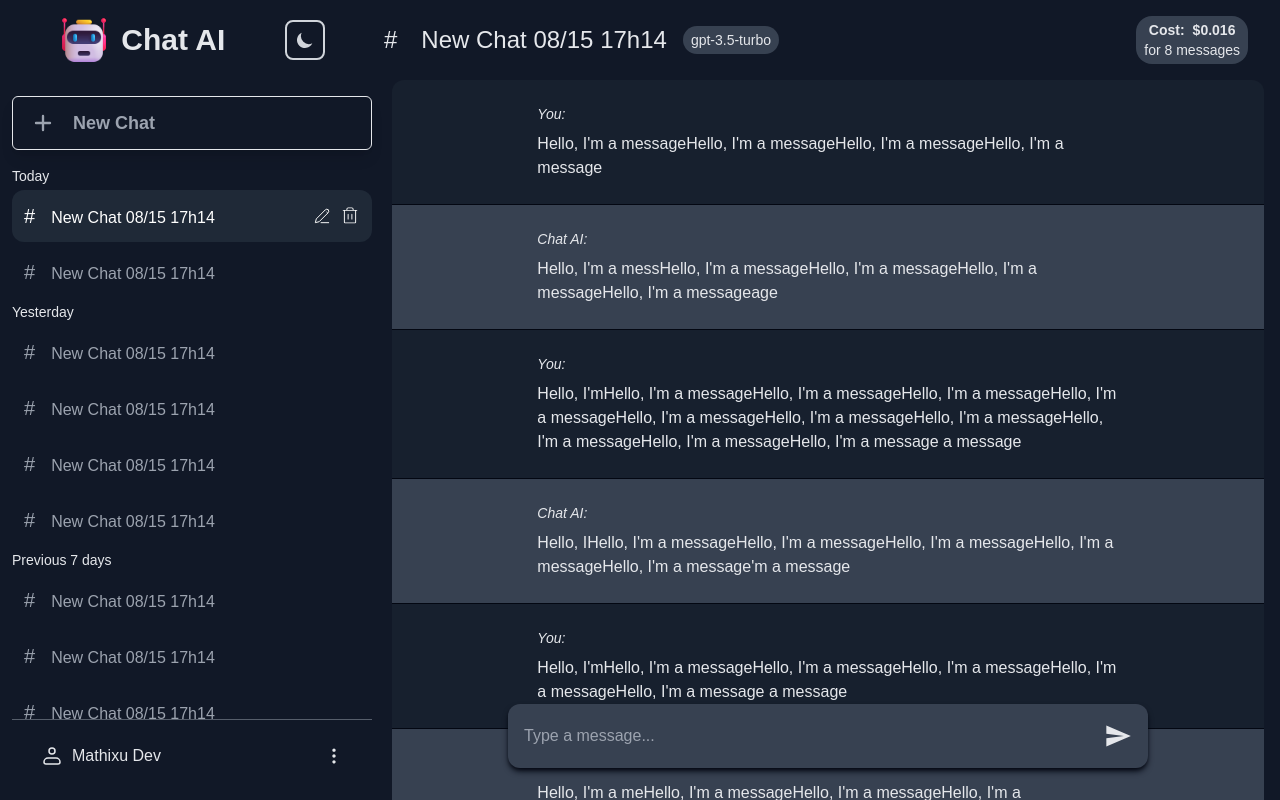
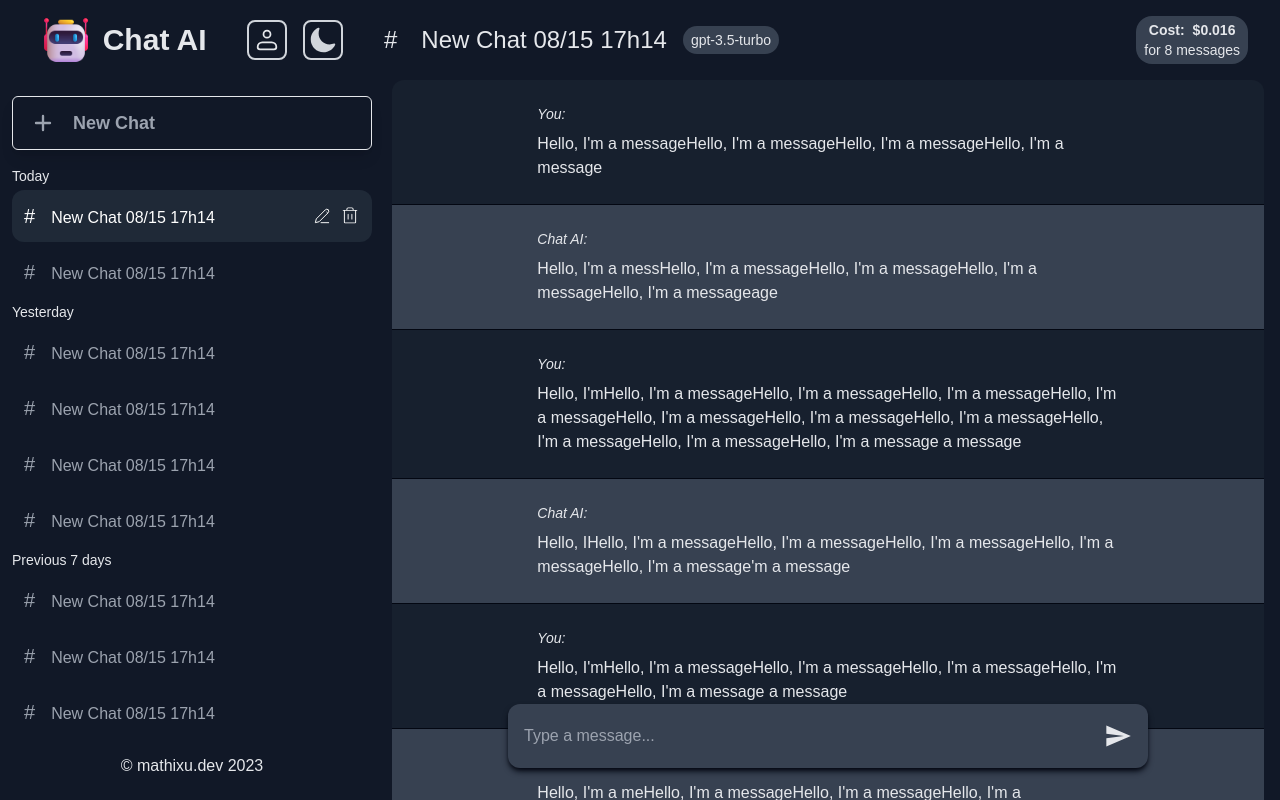
Before and after one commit to mathixu/ChatAI.Web, a Next.js app: page / in a window 1280 px wide. Built offline with nearby package versions, Linux system fonts and the light colour scheme.

Commit message:
fix overflow

```diff
--- /dev/null
+++ b/assets/icons/moonIcon.tsx
@@ -0,0 +1,7 @@
+export default function MoonIcon({size}: {size: number}) {
+    return (
+        <svg width={size} height={size} viewBox="0 0 512 512" xmlns="http://www.w3.org/2000/svg">
+            <path fill="currentColor" d="M264 480A232 232 0 0 1 32 248c0-94 54-178.28 137.61-214.67a16 16 0 0 1 21.06 21.06C181.07 76.43 176 104.66 176 136c0 110.28 89.72 200 200 200c31.34 0 59.57-5.07 81.61-14.67a16 16 0 0 1 21.06 21.06C442.28 426 358 480 264 480Z"/>
+        </svg>
+    )
+}
--- /dev/null
+++ b/assets/icons/sunIcon.tsx
@@ -0,0 +1,7 @@
+export default function SunIcon({size}: {size: number}) {
+    return (
+        <svg width={size} height={size} viewBox="0 0 24 24" xmlns="http://www.w3.org/2000/svg">
+            <path fill="none" stroke="currentColor" strokeLinecap="round" strokeLinejoin="round" strokeWidth="2" d="M8 12a4 4 0 1 0 8 0a4 4 0 1 0-8 0m-5 0h1m8-9v1m8 8h1m-9 8v1M5.6 5.6l.7.7m12.1-.7l-.7.7m0 11.4l.7.7m-12.1-.7l-.7.7"/>
+        </svg>
+    )
+}
--- a/components/layout/ThemeSwitcher.tsx
+++ b/components/layout/ThemeSwitcher.tsx
@@ -1,4 +1,6 @@
 import {useState} from "react";
+import MoonIcon from "@/assets/icons/moonIcon";
+import SunIcon from "@/assets/icons/sunIcon";
 
 export default function ThemeSwitcher() {
     const [isDarkTheme, setIsDarkTheme] = useState<boolean>(true);
@@ -35,27 +37,14 @@ export default function ThemeSwitcher() {
                 id="theme-toggle"
                 onClick={processThemeChange}
                 type="button"
-                className={`${isDarkTheme ? 'text-gray-300 border-gray-300' : 'text-gray-800 border-gray-500'} border-2 rounded-lg text-sm p-2`}
+                className={`${isDarkTheme ? 'text-gray-300 border-gray-300' : 'text-gray-800 border-gray-500'} border-2 rounded-lg text-sm p-1`}
             >
-                <svg
-                    id="theme-toggle-dark-icon"
-                    className={`${isDarkTheme ? '' : 'hidden'} w-5 h-5`}
-                    fill="currentColor"
-                    viewBox="0 0 20 20"
-                    xmlns="http://www.w3.org/2000/svg"
-                >
-                    <path d="M17.293 13.293A8 8 0 016.707 2.707a8.001 8.001 0 1010.586 10.586z"></path>
-                </svg>
-
-                <svg
-                    id="theme-toggle-light-icon"
-                    className={`${isDarkTheme ? 'hidden' : ''} w-5 h-5`}
-                    fill="currentColor"
-                    viewBox="0 0 20 20"
-                    xmlns="http://www.w3.org/2000/svg"
-                >
-                    <path d="M10 2a1 1 0 011 1v1a1 1 0 11-2 0V3a1 1 0 011-1zm4 8a4 4 0 11-8 0 4 4 0 018 0zm-.464 4.95l.707.707a1 1 0 001.414-1.414l-.707-.707a1 1 0 00-1.414 1.414zm2.12-10.607a1 1 0 010 1.414l-.706.707a1 1 0 11-1.414-1.414l.707-.707a1 1 0 011.414 0zM17 11a1 1 0 100-2h-1a1 1 0 100 2h1zm-7 4a1 1 0 011 1v1a1 1 0 11-2 0v-1a1 1 0 011-1zM5.05 6.464A1 1 0 106.465 5.05l-.708-.707a1 1 0 00-1.414 1.414l.707.707zm1.414 8.486l-.707.707a1 1 0 01-1.414-1.414l.707-.707a1 1 0 011.414 1.414zM4 11a1 1 0 100-2H3a1 1 0 000 2h1z" fillRule="evenodd" clipRule="evenodd"></path>
-                </svg>
+                <div className={`h-full w-full ${isDarkTheme ? "hidden" : ""}`}>
+                    <SunIcon size={28} />
+                </div>
+                <div className={`h-full w-full ${isDarkTheme ? "" : "hidden"}`}>
+                    <MoonIcon size={28} />
+                </div>
             </button>
         </div>
     );
--- a/components/layout/menu/accountMenu.tsx
+++ b/components/layout/menu/accountMenu.tsx
@@ -1,6 +1,5 @@
 import React, {useState} from "react";
 import ProfileIcon from "@/assets/icons/profileIcon";
-import MoreDotIcon from "@/assets/icons/moreDotIcon";
 import Link from "next/link";
 import SettingsIcon from "@/assets/icons/settingsIcon";
 import LogoutIcon from "@/assets/icons/logoutIcon";
@@ -13,19 +12,14 @@ export default function AccountMenu() {
     }
 
     return (
-        <div className={"relative pt-3 flex items-center justify-center mx-3 p-1 border-t border-gray-400/50 h-fit"}>
-            <button
-                onClick={toggleMenu}
-                type={"button"} className={"w-full p-3 rounded-xl hover:bg-gray-200/50 dark:hover:bg-gray-800/50 flex items-center justify-between px-6"}>
-                <div className={"flex space-x-2 items-center"}>
-                    <ProfileIcon size={24} />
-                    <p className={"font-medium"}>Mathixu Dev</p>
-                </div>
-                <MoreDotIcon size={20} />
-            </button>
-
+        <>
+            <div className={"flex items-center border-2 rounded-lg border-gray-500 dark:border-gray-300"}>
+                <button onClick={toggleMenu} type="button" className={"p-1"}>
+                    <ProfileIcon size={28} />
+                </button>
+            </div>
             {isMenuOpen && (
-                <div className={"absolute inset-x-0 -top-44 bg-gray-50 dark:bg-gray-950 rounded-lg shadow-sm p-2 mt-2"}>
+                <div className={"absolute inset-x-0 top-16 bg-gray-50 dark:bg-gray-950 rounded-lg shadow-lg p-2 mt-2"}>
                     <ul className={"space-y-2"}>
                         <li>
                             <Link href={"/account"} className={"flex items-center text-lg space-x-3 p-2 rounded-md hover:bg-gray-200 dark:hover:bg-gray-800/50"}>
@@ -49,6 +43,6 @@ export default function AccountMenu() {
                     </ul>
                 </div>
             )}
-        </div>
+        </>
     )
 }
--- a/components/layout/sidebar.tsx
+++ b/components/layout/sidebar.tsx
@@ -36,6 +36,7 @@ export default function Sidebar() {
                 <div className="h-[10vh] flex items-center justify-between px-6 lg:px-0 lg:justify-evenly">
                     <LogoIcon />
                     <div className={"flex items-center space-x-4"}>
+                        <AccountMenu />
                         <ThemeSwitcher />
                         <div className={"lg:hidden flex items-center border-2 rounded-lg border-gray-500 dark:border-gray-300"}>
                             <button onClick={() => setIsOpen(false)} type="button" className={"p-1"}>
@@ -44,16 +45,23 @@ export default function Sidebar() {
                         </div>
                     </div>
                 </div>
-                <div className={"h-[90vh] flex flex-col justify-start py-4"}>
+                <div className={"h-[90vh] flex flex-col justify-start pt-4"}>
                     <NewChatButton />
                     <History />
-                    <AccountMenu />
+                    <Copyright />
                 </div>
             </Aside>
         </>
     )
 }
 
+const Copyright = () => {
+    return (
+        <div className={"h-[10%] flex items-center justify-center"}>
+            <p>© mathixu.dev 2023</p>
+        </div>
+    )
+}
 
 
 const Aside = ({children, isOpen}: { children: React.ReactNode, isOpen: boolean }) => {
```
